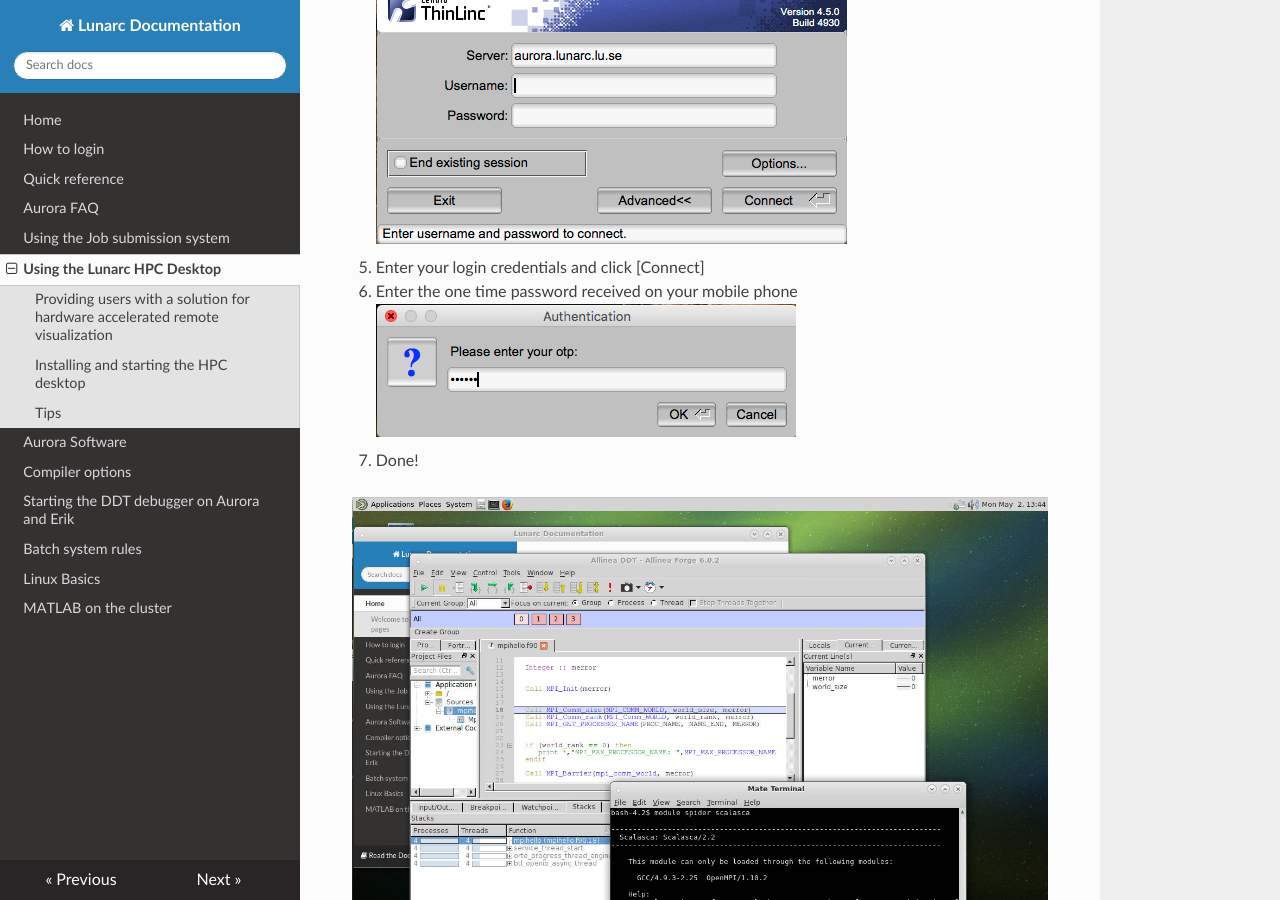
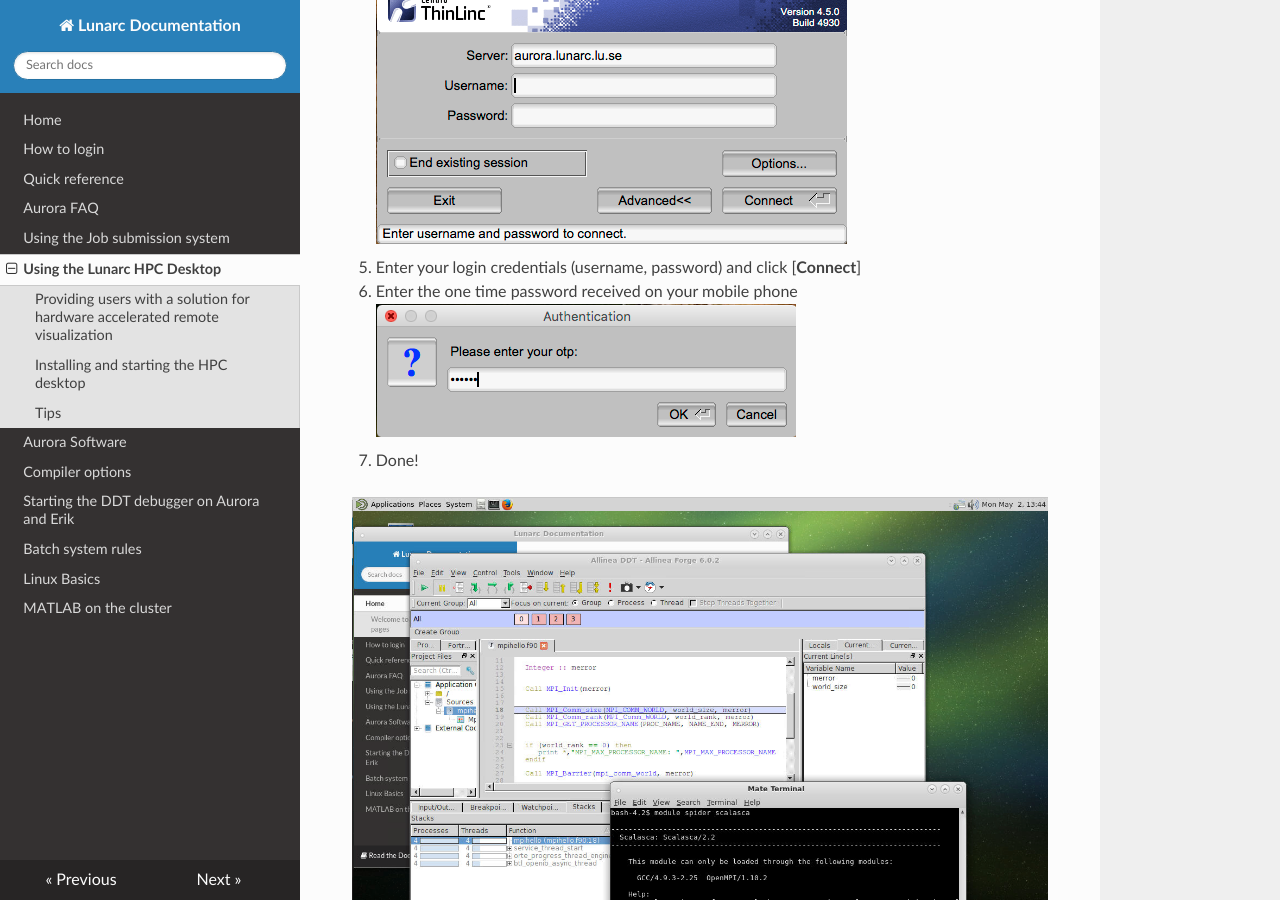
Before and after one commit to lunarc/lunarc_docs, an MkDocs documentation site: the page built from docs/using_hpc_desktop.md, in a window 1280 px wide and 900 px high, scrolled down 884 px. Built offline with MkDocs 1.6.1, drawn with Linux system fonts in a browser that asks for light colours; nearby versions of some CDN libraries; old or Windows-style settings are respelled for this version of MkDocs.

Commit message:
Clarification

```diff
--- a/docs/using_hpc_desktop.md
+++ b/docs/using_hpc_desktop.md
@@ -30,7 +30,7 @@
  1. Install it on your workstation or laptop
  1. Launch the client
  1. Enter **aurora.lunarc.lu.se** or **erik.lunarc.lu.se** in the server field ![login window](images/desktopLogin.png "Desktop login window")
- 1. Enter your login credentials and click [Connect]
+ 1. Enter your login credentials (username, password) and click [**Connect**]
  1. Enter the one time password received on your mobile phone ![otp input screen](images/desktopOTP.png "OTP input screen")
  1. Done!
 
```
